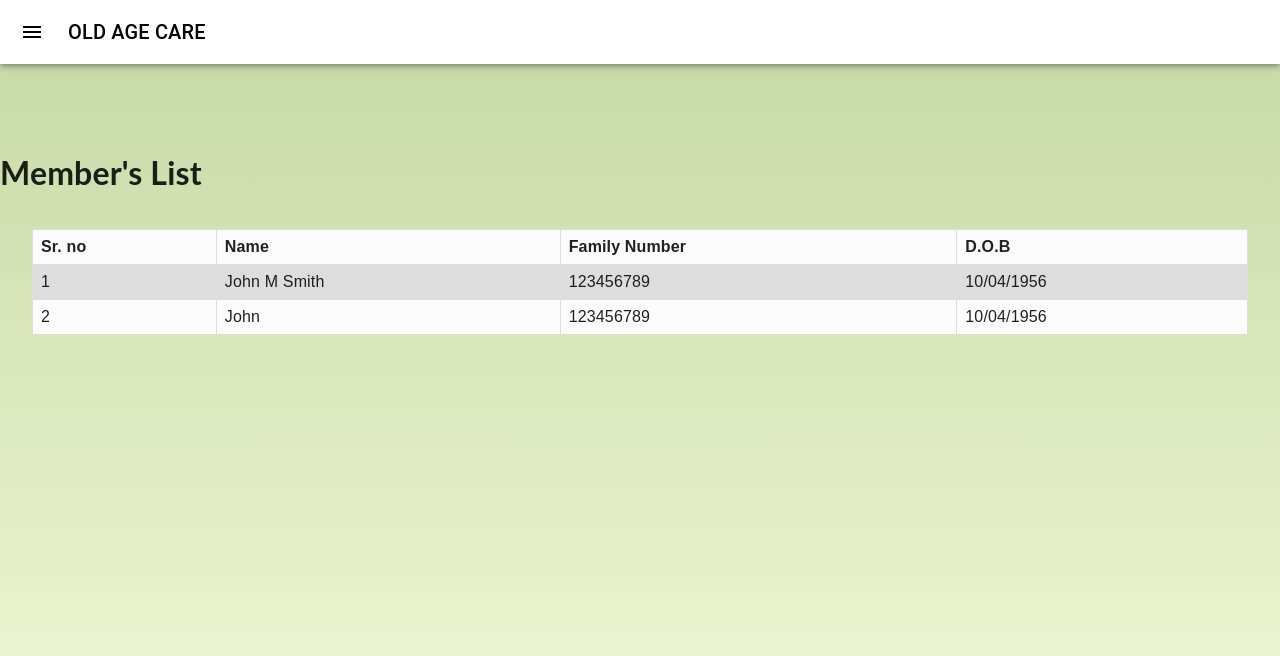
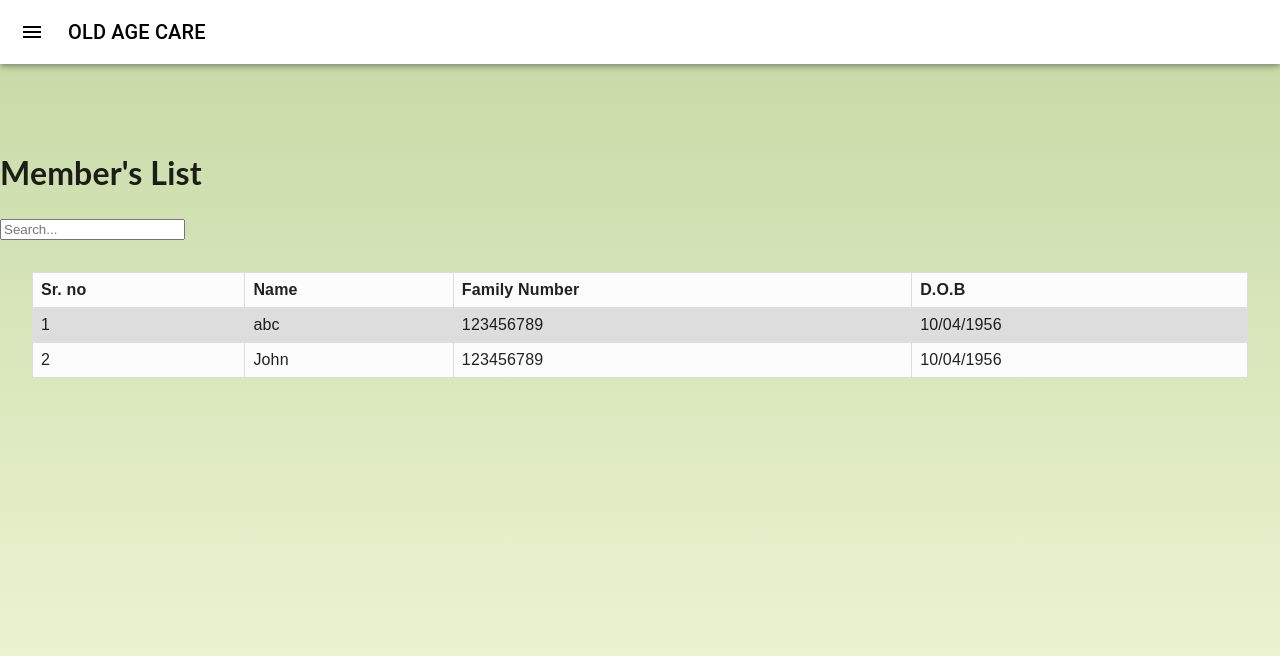
Before and after one commit to karishmarajput/old_age_care, a React (Create React App) app: page /memberslist in a window 1280 px wide. Shown: the top 656 px of the page. Built offline with nearby package versions, Linux system fonts and the light colour scheme.

Commit message:
3 files modified

```diff
--- a/src/components/MembersList.js
+++ b/src/components/MembersList.js
@@ -1,7 +1,19 @@
-import React from 'react';
+import React, { Component, useState } from 'react';
 import ResponsiveDrawer from './Sidebar.js';
 import data from './profile.json';
 import './membersList.css';
+
+function RenderMember(member) {
+  return (
+    <tr>
+      <td>{member.id}</td>
+      <td>{member.name}</td>
+      <td>{member.familyNumber}</td>
+      <td>{member.dob} </td>
+    </tr>
+  );
+}
+
 export default function MembersList() {
   const member = data.profile.map((member) => {
     return (
@@ -13,10 +25,40 @@ export default function MembersList() {
       </tr>
     );
   });
+
+  const [searchTerm, setSearchTerm] = useState('');
+  const members = data.profile
+    .filter((val) => {
+      console.log('hello');
+      console.log(val.name);
+      console.log(searchTerm);
+      if (searchTerm == '') {
+        return val;
+      } else if (val.name.toLowerCase().includes(searchTerm.toLowerCase())) {
+        return val;
+      }
+    })
+    .map((member) => {
+      console.log(member);
+      return (
+        <div key={member.id}>
+          <RenderMember member={member} />
+        </div>
+      );
+    });
   return (
     <div className="membersList">
       <ResponsiveDrawer />
       <h1>Member's List</h1>
+
+      <input
+        className="input"
+        type="text"
+        placeholder="Search..."
+        onChange={(event) => {
+          setSearchTerm(event.target.value);
+        }}
+      />
       <table>
         <tbody>
           <tr>
--- a/src/components/profile.json
+++ b/src/components/profile.json
@@ -3,7 +3,7 @@
     {
       "id": 1,
       "img": "https://media.istockphoto.com/photos/cheerful-senior-man-picture-id153011771?k=20&m=153011771&s=612x612&w=0&h=vBUDBf5sjvvgoWn-2aeZaHb6E5iDg-yVBLOa2PruOSk=",
-      "name": "John M Smith",
+      "name": "abc",
       "dob": "10/04/1956",
       "bloodGroup": "A+",
       "familyNumber": "123456789",
```
Also changed, not shown: package.json (+12 -11 lines).
